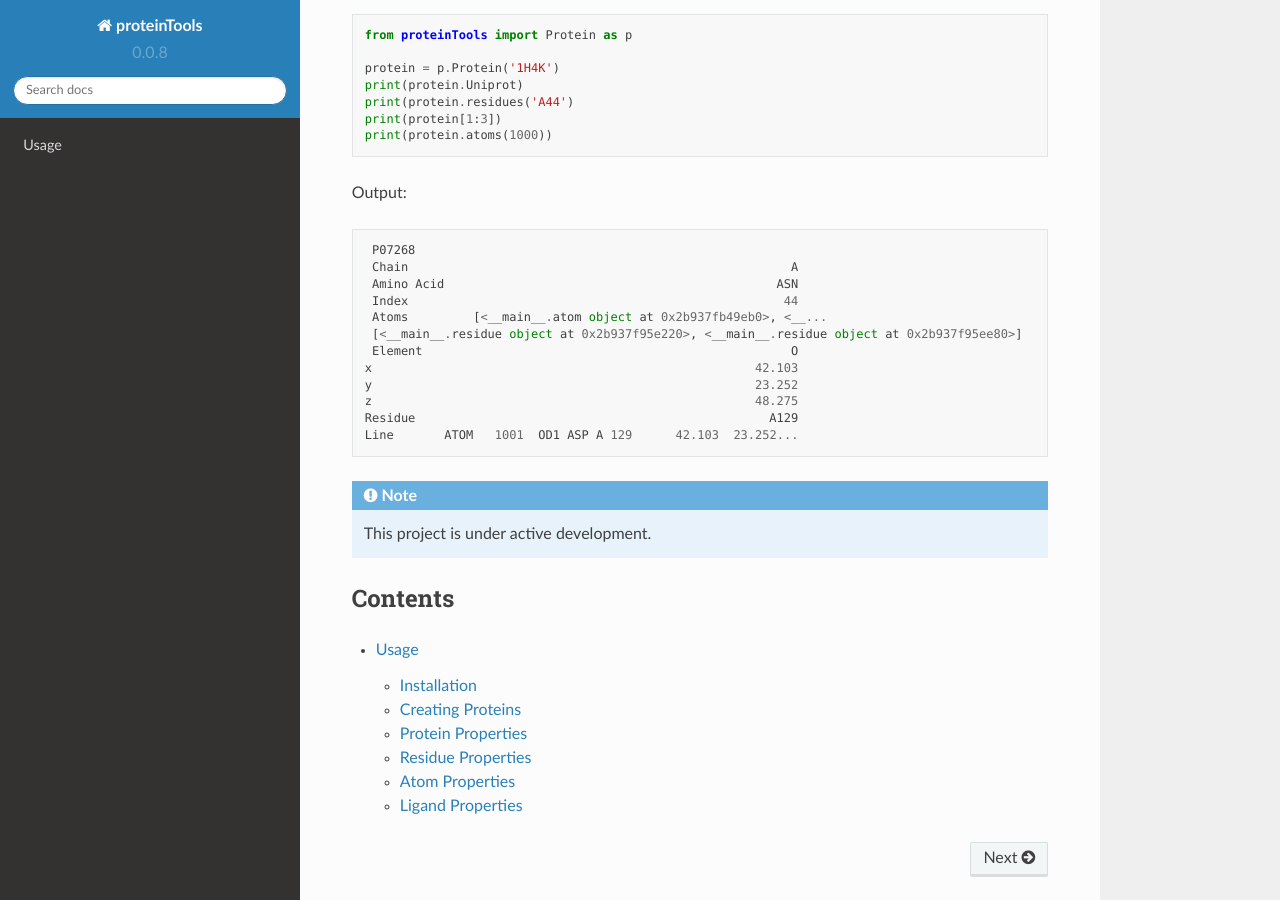
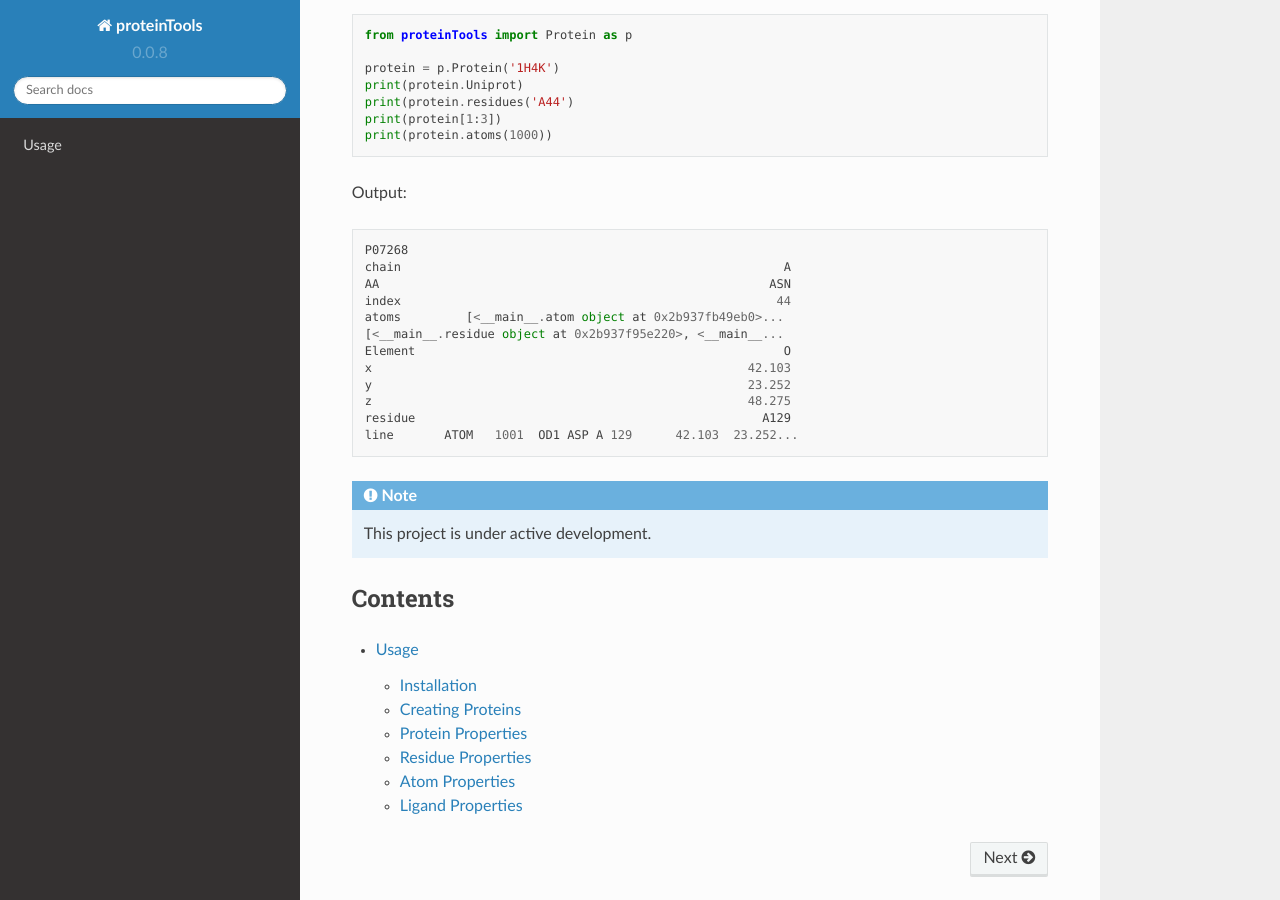
Before and after one commit to tiger1deF/proteinTools, a Sphinx documentation site: the page built from docs/source/index.rst, in a window 1280 px wide and 900 px high, scrolled down 573 px. Built offline with Sphinx 7.4.7 and the Read the Docs theme 2.0.0, drawn with Linux system fonts in a browser that asks for light colours; pages that are not in the unit, such as notebooks, are missing from menus.

Commit message:
Update index.rst

```diff
--- a/docs/source/index.rst
+++ b/docs/source/index.rst
@@ -21,17 +21,17 @@ Start by creating a protein class with the desired ChEMBL, PDB, Uniprot, or HGNC
 Output: ::
 
         P07268
-        Chain                                                     A
-        Amino Acid                                              ASN
-        Index                                                    44
-        Atoms         [<__main__.atom object at 0x2b937fb49eb0>, <__...
-        [<__main__.residue object at 0x2b937f95e220>, <__main__.residue object at 0x2b937f95ee80>]
+        chain                                                     A
+        AA                                                      ASN
+        index                                                    44
+        atoms         [<__main__.atom object at 0x2b937fb49eb0>...
+        [<__main__.residue object at 0x2b937f95e220>, <__main__...
         Element                                                   O
-       x                                                     42.103
-       y                                                     23.252
-       z                                                     48.275
-       Residue                                                 A129
-       Line       ATOM   1001  OD1 ASP A 129      42.103  23.252...
+        x                                                    42.103
+        y                                                    23.252
+        z                                                    48.275
+        residue                                                A129
+        line       ATOM   1001  OD1 ASP A 129      42.103  23.252...
 .. note::
 
    This project is under active development.
```
